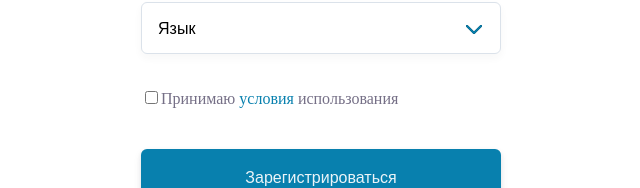
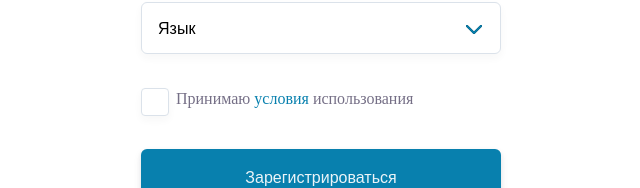
Before and after one commit to IvanKlesov/test-form, a React (Create React App) app: page / in a window 1280 px wide. Shown: the part 540-728 px from the top of the page, without its empty margins (319-959 px from the left). Built offline with nearby package versions, Linux system fonts and the light colour scheme.

Commit message:
fix: rework checkbox css

```diff
--- a/src/App.js
+++ b/src/App.js
@@ -30,7 +30,7 @@ function App() {
   const changeName = (e) => {
     e.preventDefault();
 
-    const reg = /^[A-Za-z]+$/;
+    const reg = /^(([a-zA-Z' -]{1,80})|([а-яА-ЯЁёІіЇїҐґЄє' -]{1,80}))$/u;
     if (reg.test(e.target.value)) {
       setData({...data, name: e.target.value});
       setValidName(true);
@@ -54,7 +54,7 @@ function App() {
   const changePhone = (e) => {
     e.preventDefault();
 
-    const reg = /^\d[\d\(\)\ -]{4,14}\d$/;
+    const reg = /^(\s*)?(\+)?([- _():=+]?\d[- _():=+]?){11}(\s*)?$/;
     if (reg.test(e.target.value)) {
       setData({...data, phone: e.target.value})
       setValidPhone(true);
--- a/src/UI/Input/Input.jsx
+++ b/src/UI/Input/Input.jsx
@@ -4,7 +4,7 @@ import styles from './Input.module.css';
 export const Input = ({type, ...props}) => {
     switch(type) {
         case 'text': return <input type={type} id={props.id} placeholder={props.placeholder} onChange={props.onChange} className={styles.input} />;
-        case 'checkbox': return <input type={type} id={props.id} onChange={props.onChange} className={styles.inputCheckBox} />;
+        case 'checkbox': return <input type={type} id={props.id} onChange={props.onChange}  />;
         default: return <></>;
     }
 }
--- a/src/index.module.css
+++ b/src/index.module.css
@@ -33,14 +33,10 @@ body {
   min-width: 360px;
 }
 
-/*
-
 .checkboxDiv > input {
   appearance: none;
   position: absolute;
 }
-
-
 
 .checkboxDiv > label {
   padding-left: 35px;
@@ -58,7 +54,7 @@ body {
   width: 28px;
   height: 28px;
 
-  border: none;
+  border: 1px solid #DBE2EA;
   background-color: #FFFFFF;
   box-sizing: border-box;
   box-shadow: 0px 4px 8px rgba(44, 39, 56, 0.04);
@@ -90,14 +86,14 @@ body {
   transition: opacity 0.1s linear;
 }
 
-.checkboxDiv > input:checked + .checkboxDiv > label:before {
-  border: 2px solid #0880AE;
+input[type="checkbox"]:checked + label:before {
+  border: 2px solid #0880AE  !important;
 }
 
-.checkboxDiv > input:checked + .checkboxDiv > label:after {
-  opacity: 1;
+input[type="checkbox"]:checked + label:after {
+  opacity: 1 ;
 }
-*/
+
 
 @media screen and (max-width: 400px) {
   .header {
```
Also changed, not shown: src/UI/Check.svg.
